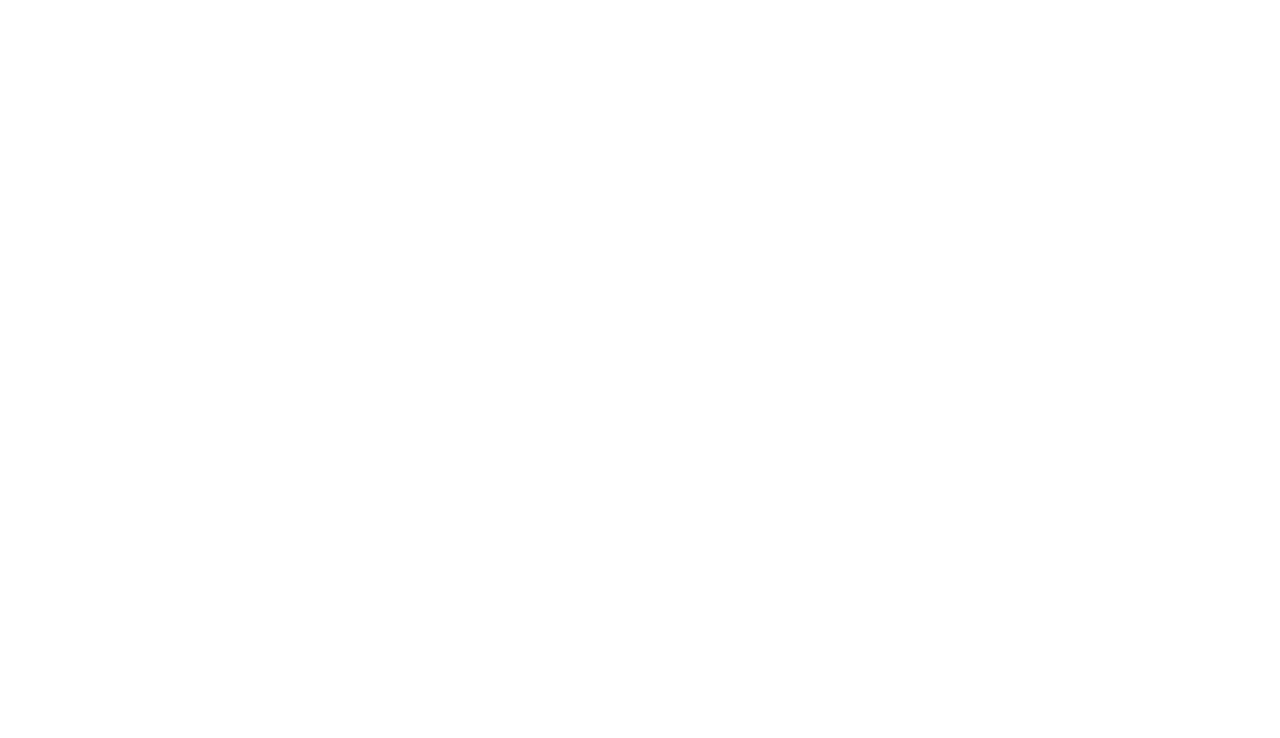
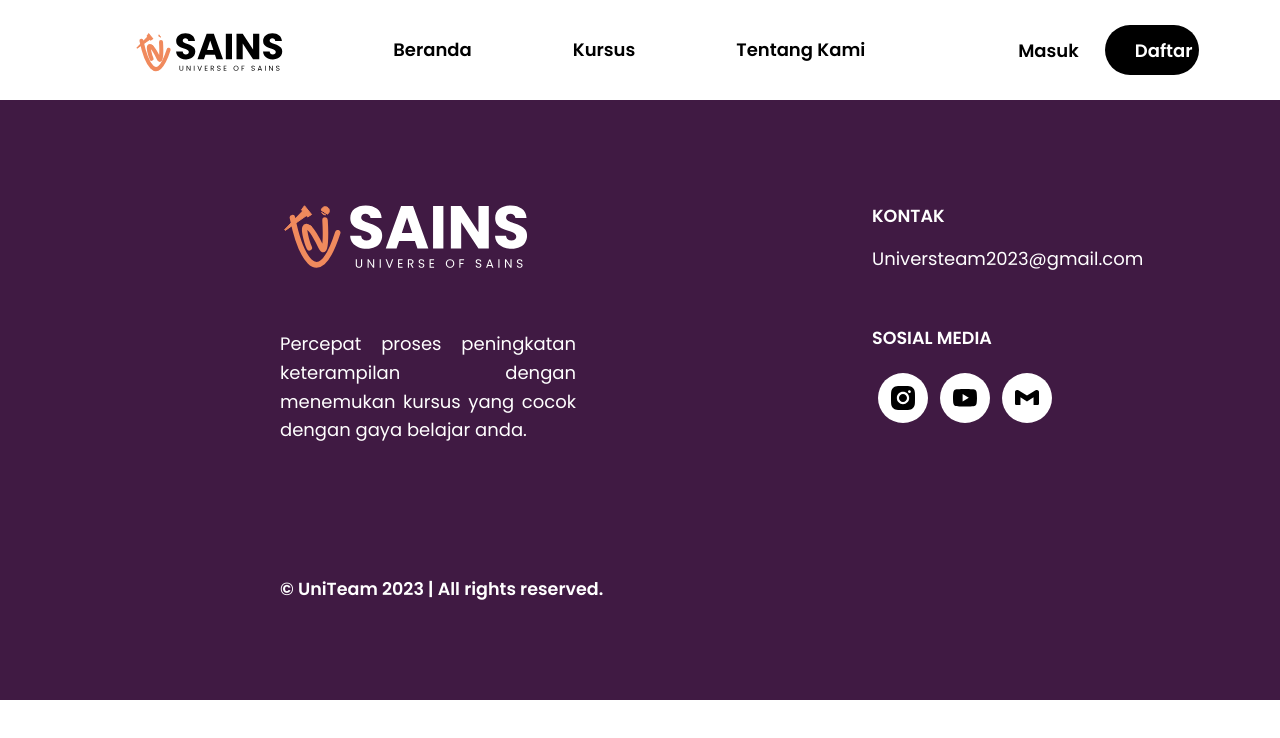
Before and after one commit to Jolangalifk/unisains-project, a Vue app: page /wishlist in a window 1280 px wide. Before the commit this address had no page. Shown: the top 738 px of the page. Built offline with nearby package versions, Linux system fonts and the light colour scheme; no server answers.

Commit message:
feat: [JK] wishlist

```diff
--- /dev/null
+++ b/src/components/WishlistCourse.vue
@@ -0,0 +1,10 @@
+<template>
+    <div class="wishlist-course">
+    </div>
+</template>
+
+<script>
+</script>
+
+<style scoped>
+</style>
--- a/src/router/index.js
+++ b/src/router/index.js
@@ -142,6 +142,11 @@
       // this generates a separate chunk (About.[hash].js) for this route
       // which is lazy-loaded when the route is visited.
       component: () => import('../views/AnatomyCourse.vue')
+    },
+    {
+      path: '/wishlist',
+      name: 'wishlist',
+      component: () => import('../views/Wishlist.vue')
     }
   ]
 })
--- /dev/null
+++ b/src/views/Wishlist.vue
@@ -0,0 +1,24 @@
+<template>
+    <main>
+        <Navbar />
+        <div class="wishlist">
+            <WishlistCourse />
+        </div>
+        <Footer />
+    </main>
+</template>
+
+<script setup>
+import Navbar from '@/components/Navbar.vue'
+import Footer from '@/components/Footer.vue'
+import WishlistCourse from '../components/WishlistCourse.vue';
+</script>
+
+<style scoped>
+
+.wishlist {
+    width: 100%;
+    height: 100%;
+}
+
+</style>
```
